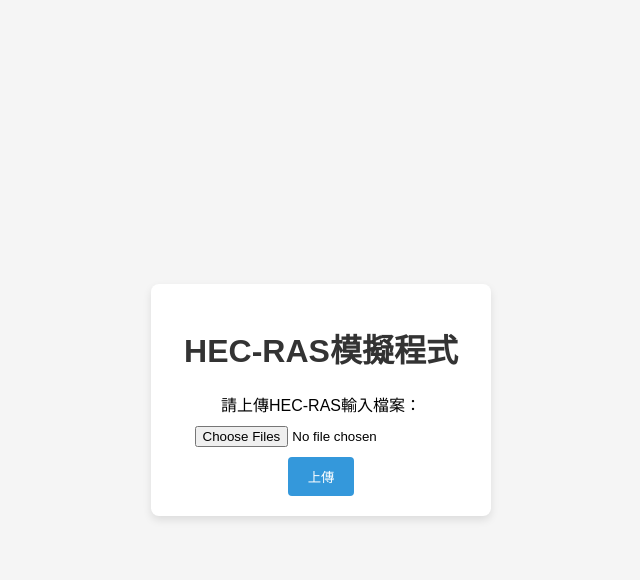
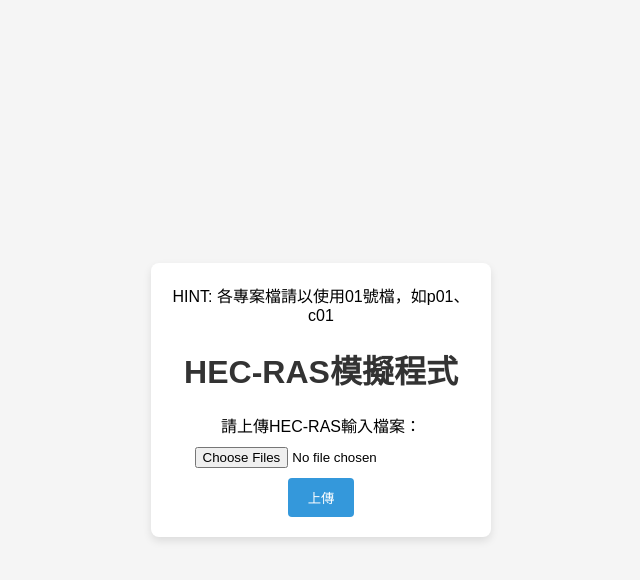
Before and after one commit to CYCEHIRG/pydsstools-master, a Django app: page /upload/ in a window 1280 px wide. Shown: the top 580 px of the page, without its empty margins (319-959 px from the left). Run offline with Django 4.2, Linux system fonts and the light colour scheme; parts of the project's set-up code (start-up, migrations or seed data) failed here and were passed over.

Commit message:
Update upload.html

```diff
--- a/WEBAPP/templates/upload.html
+++ b/WEBAPP/templates/upload.html
@@ -51,6 +51,7 @@
 <body>
     <form method="post" action="" enctype="multipart/form-data">
         {% csrf_token %}
+        HINT: 各專案檔請以使用01號檔，如p01、c01<br>
         <h1>HEC-RAS模擬程式</h1>
         請上傳HEC-RAS輸入檔案：<br>
         <input type="file" name="files" multiple=""><br>
```
